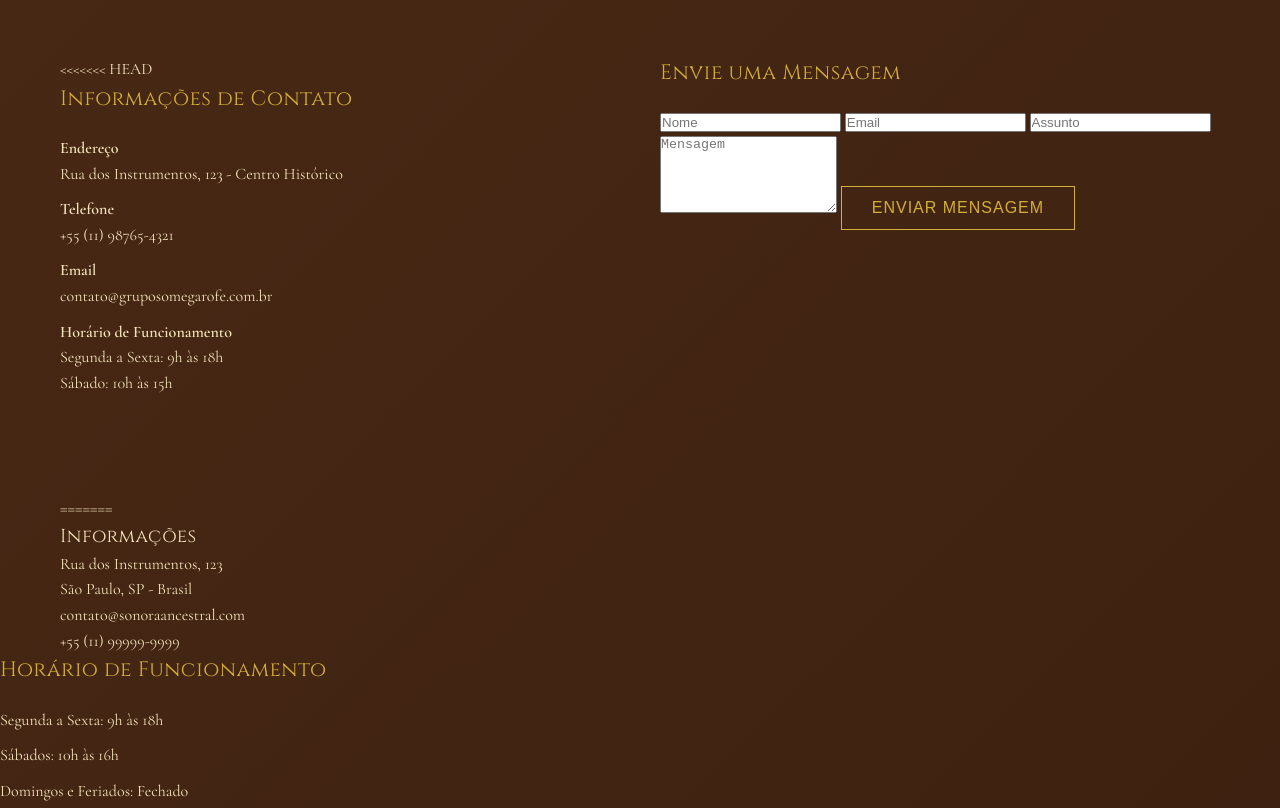
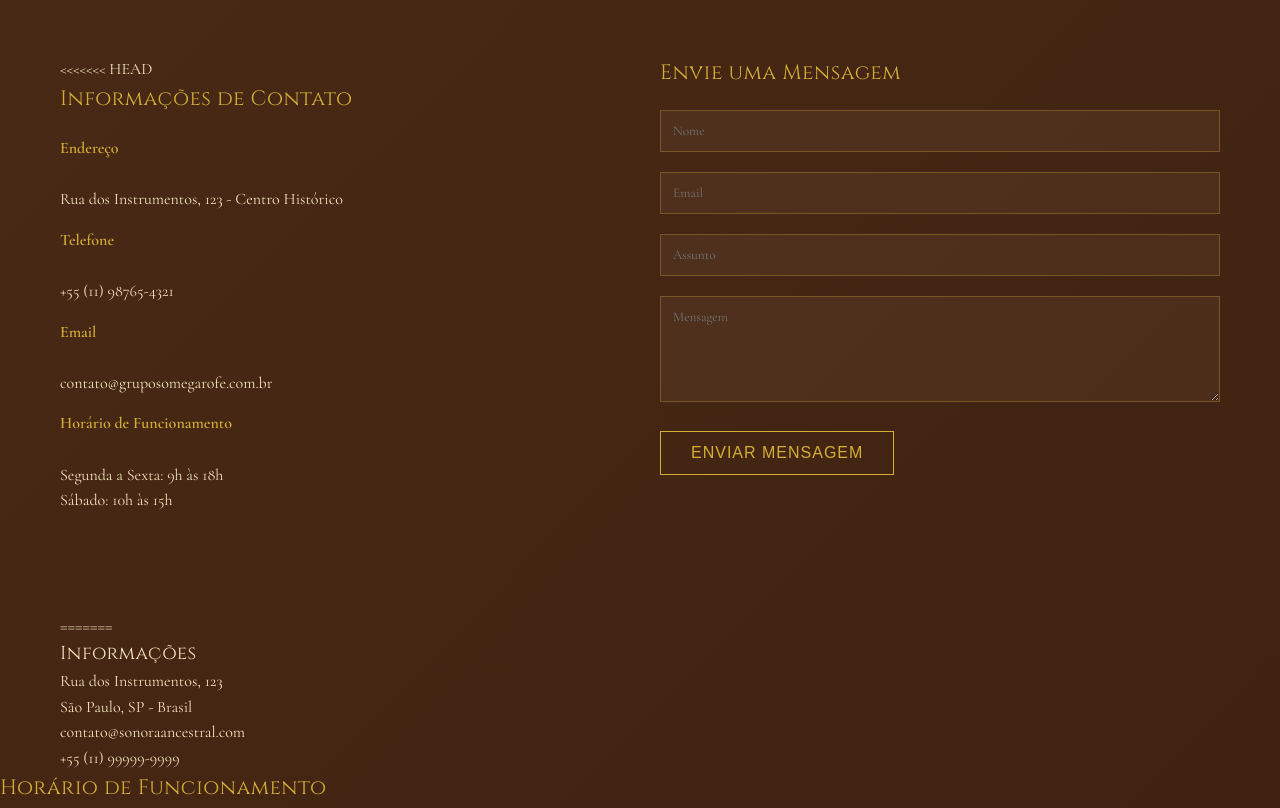
Before and after one commit to vico371/site_instrumentos_completo, a plain HTML site: page site_instrumentos/index.html in a window 1280 px wide. Shown: the part 5178-5986 px from the top of the page. Drawn offline with nearby package versions, Linux system fonts and the light colour scheme.

Commit message:
Resolvido conflito no arquivo CSS incorporado

```diff
--- a/site_instrumentos/index.html
+++ b/site_instrumentos/index.html
@@ -299,15 +299,12 @@
             margin-bottom: 10px;
         }
 
-<<<<<<< HEAD
 .contact-card strong {
     display: block;
     margin-top: 15px;
     color: #D4AF37;
 }
 
-=======
->>>>>>> 1030d037ff416daa47581e0accfdb6f71fdffc76
 .contact-form input,
 .contact-form textarea {
             width: 100%;
```
Lines whose indentation alone changed are shown as unchanged.
